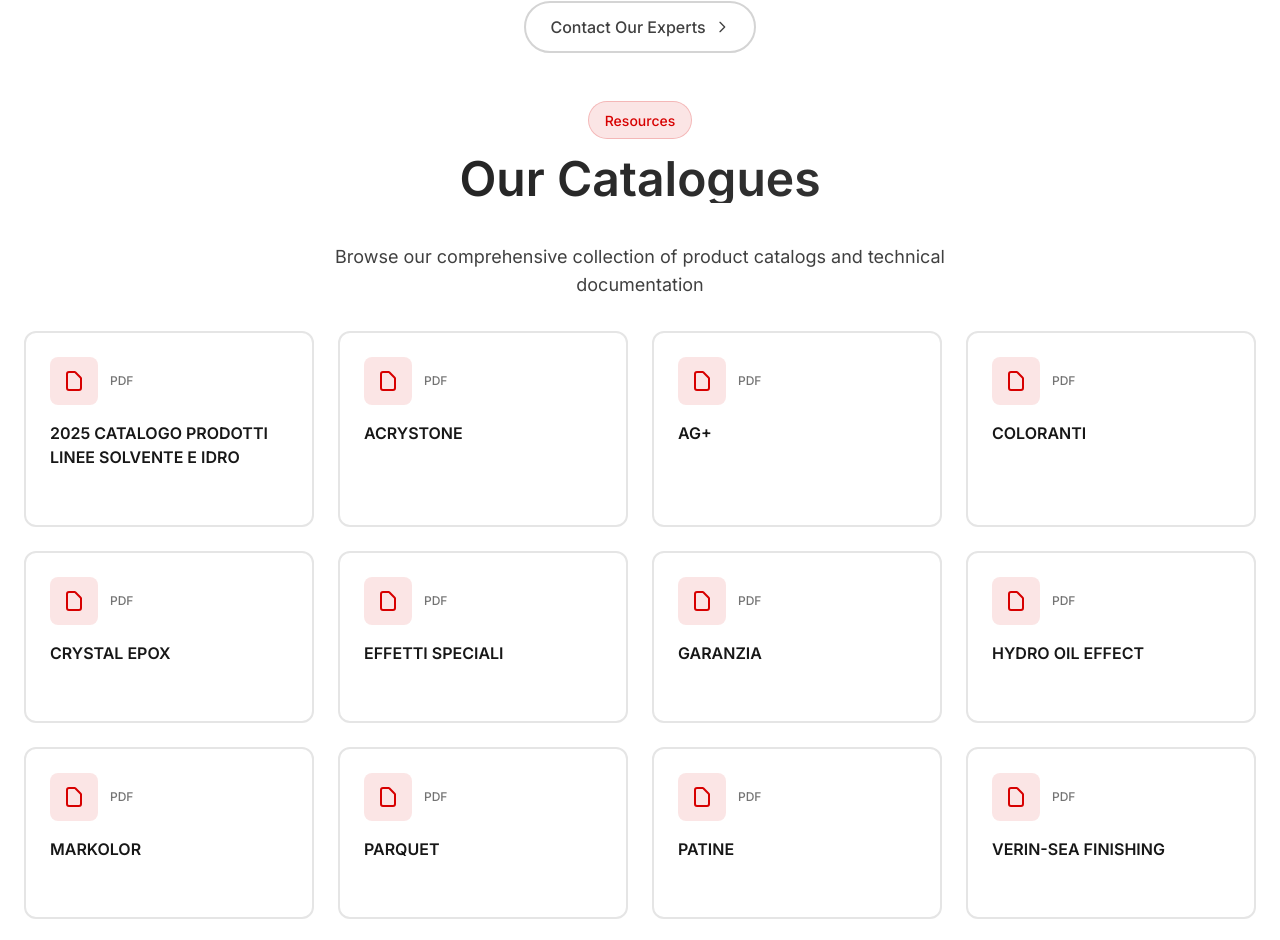
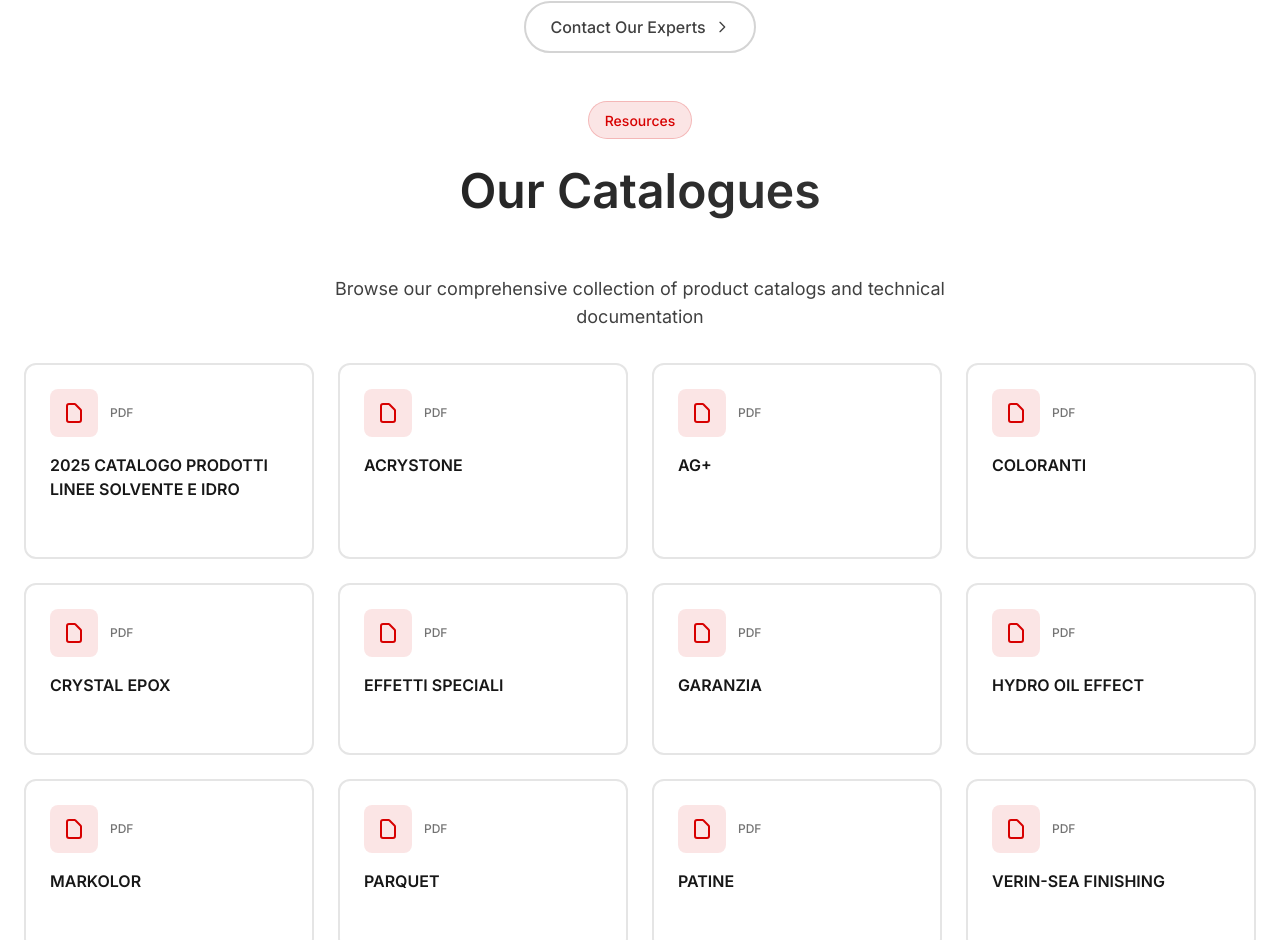
Before and after one commit to levonstepan/VerinLegno.am, a Next.js app: page / in a window 1280 px wide. Shown: the part 1462-2402 px from the top of the page. Built offline with nearby package versions, Linux system fonts and the light colour scheme.

Commit message:
Increase line-height and spacing for Catalogues heading to prevent 'g' descender from being cut

```diff
--- a/app/components/Catalogues.tsx
+++ b/app/components/Catalogues.tsx
@@ -23,7 +23,7 @@ export function Catalogues({
           <div className="inline-block mb-4 px-4 py-1.5 bg-[#D70000]/10 rounded-full border border-[#D70000]/20">
             <span className="text-sm font-medium text-[#D70000]">Resources</span>
           </div>
-          <h2 className="text-4xl md:text-5xl font-semibold mb-10 bg-gradient-to-r from-neutral-900 to-neutral-700 bg-clip-text text-transparent">
+          <h2 className="text-4xl md:text-5xl font-semibold mb-12 leading-normal bg-gradient-to-r from-neutral-900 to-neutral-700 bg-clip-text text-transparent">
             {content.title}
           </h2>
           <p className="text-lg text-neutral-700 max-w-2xl mx-auto">
```
